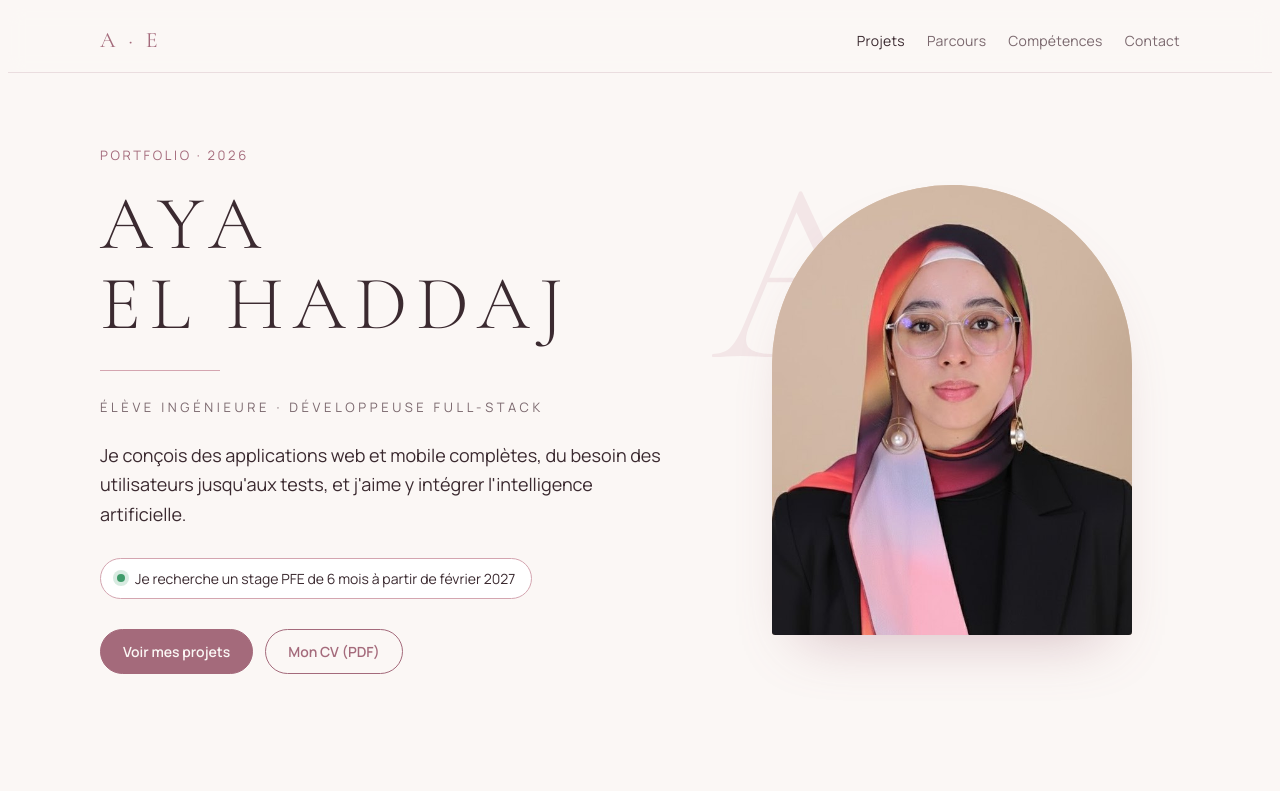
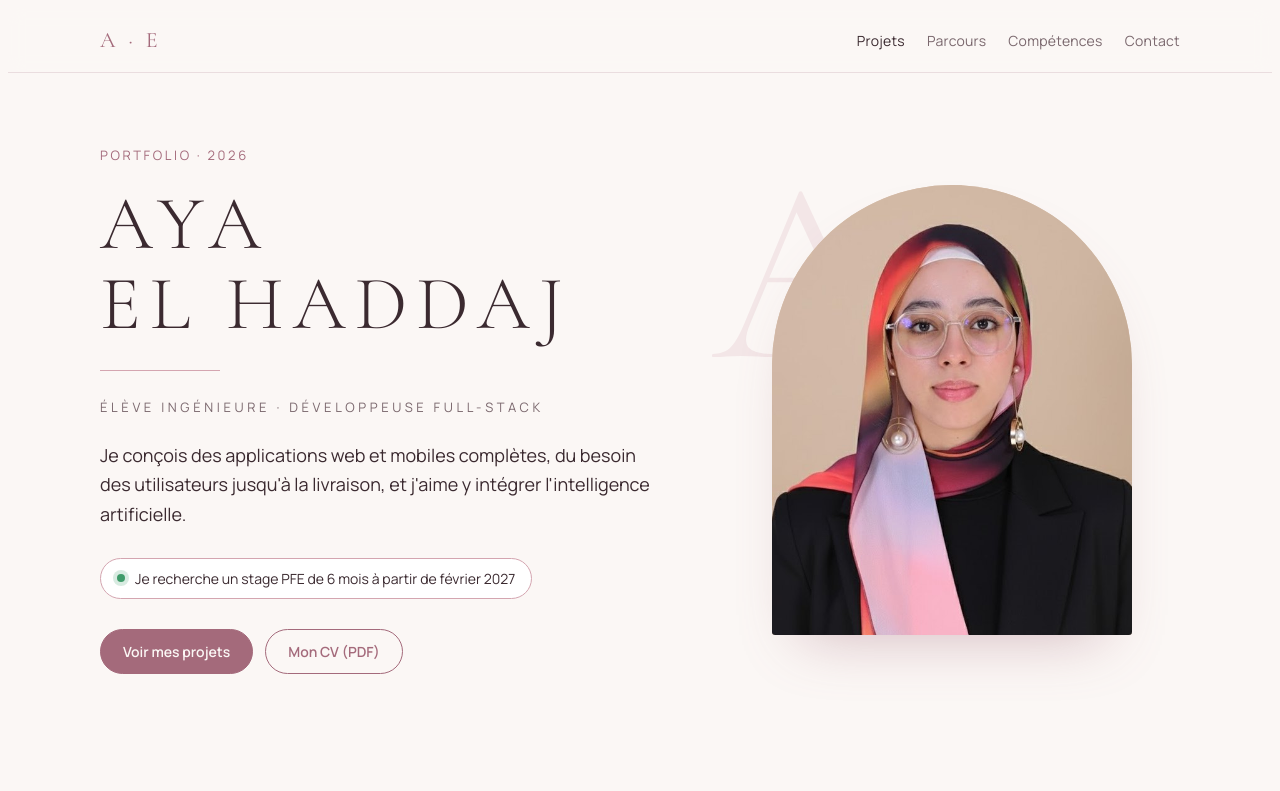
Before and after one commit to ElhaddajAya/my-portfolio, a plain HTML site: page index.html in a window 1280 px wide. Shown: the top 791 px of the page. Drawn offline with nearby package versions, Linux system fonts and the light colour scheme.

Commit message:
Corrected a typo

```diff
--- a/index.html
+++ b/index.html
@@ -849,7 +849,7 @@
         <h1 class="name">Aya<br>El Haddaj</h1>
         <div class="rule"></div>
         <p class="role">Élève ingénieure · Développeuse Full-Stack</p>
-        <p class="lead">Je conçois des applications web et mobile complètes, du besoin des utilisateurs jusqu'aux tests, et j'aime
+        <p class="lead">Je conçois des applications web et mobiles complètes, du besoin des utilisateurs jusqu'à la livraison, et j'aime
           y intégrer l'intelligence artificielle.</p>
         <span class="status">Je recherche un stage PFE de 6 mois à partir de février 2027</span>
         <div class="actions">
```
